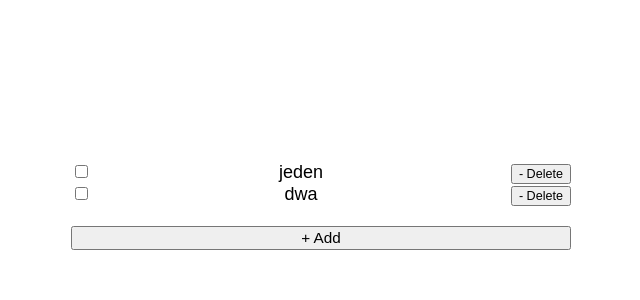
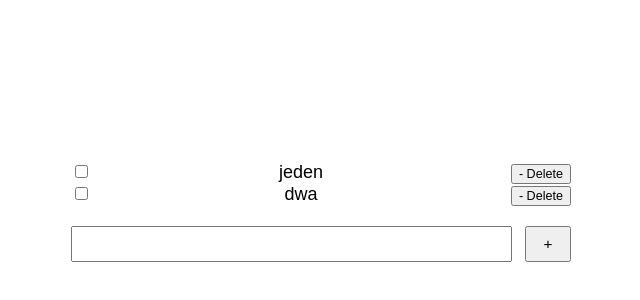
Before and after one commit to pawk/todo-app, a React (Create React App) app: page / in a window 1280 px wide. Shown: the part 34-334 px from the top of the page, without its empty margins (319-959 px from the left). Built offline with nearby package versions, Linux system fonts and the light colour scheme.

Commit message:
basics of TodoAdd component

```diff
--- a/src/App.css
+++ b/src/App.css
@@ -1,28 +1,2 @@
 .App {
-  text-align: center;
 }
-
-.App-logo {
-  animation: App-logo-spin infinite 20s linear;
-  height: 80px;
-}
-
-.App-header {
-  background-color: #222;
-  height: 150px;
-  padding: 20px;
-  color: white;
-}
-
-.App-title {
-  font-size: 1.5em;
-}
-
-.App-intro {
-  font-size: large;
-}
-
-@keyframes App-logo-spin {
-  from { transform: rotate(0deg); }
-  to { transform: rotate(360deg); }
-}
--- /dev/null
+++ b/src/todo/add.css
@@ -0,0 +1,18 @@
+.todo__add {
+  align-content: center;
+  display: flex;
+  flex-direction: row;
+  height: 2em;
+  justify-content: space-between;
+  margin-top: 20px;
+  width: 100%;
+}
+
+.todo__add-input {
+  width: calc(100% - 5em);
+}
+
+.todo__add-btn {
+  font-size: 0.85em;
+  width: 3em;
+}
--- /dev/null
+++ b/src/todo/add.jsx
@@ -0,0 +1,10 @@
+import React from 'react';
+
+import './add.css';
+
+export const TodoAdd = () => (
+  <section className="todo__add">
+    <input className="todo__add-input" name="content" />
+    <button className="todo__add-btn">+</button>
+  </section>
+);
--- a/src/todo/index.js
+++ b/src/todo/index.js
@@ -4,3 +4,4 @@ import List from './list';
 
 export default List;
 export * from './item';
+export * from './add';
--- a/src/todo/item.css
+++ b/src/todo/item.css
@@ -7,7 +7,3 @@
 .todo__item-delete-btn {
   font-size: 0.7em;
 }
-
-.todo__item-checkobox {
-  transform: scale(5);
-}
--- a/src/todo/list.css
+++ b/src/todo/list.css
@@ -6,10 +6,3 @@
   transform: translate(-50%);
   width: 500px;
 }
-
-.todo__add-btn {
-  float: right;
-  font-size: 0.85em;
-  margin-top: 20px;
-  width: 100%;
-}
--- a/src/todo/list.jsx
+++ b/src/todo/list.jsx
@@ -1,5 +1,7 @@
 import React from 'react';
 import PropTypes from 'prop-types';
+
+import { TodoItem, TodoAdd } from './index';
 
 import './list.css';
 
@@ -23,7 +25,7 @@ export default class TodoList extends React.Component {
         {this.state.items.map((item, key) => React.cloneElement(item, {
           key
         }))}
-        <button className="todo__add-btn">+ Add</button>
+        <TodoAdd></TodoAdd>
       </div>
     )
   }
```
